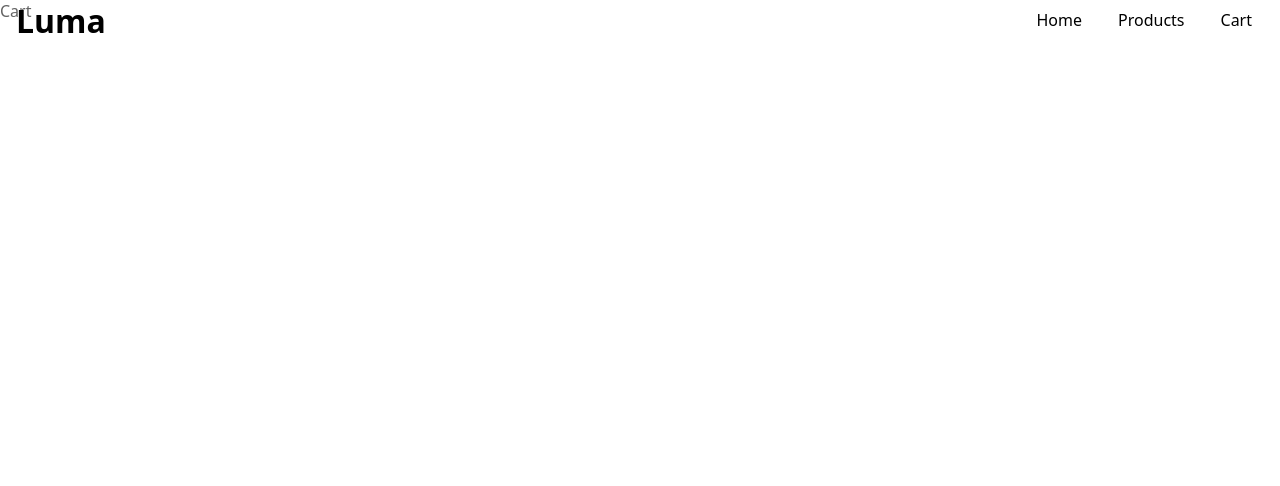
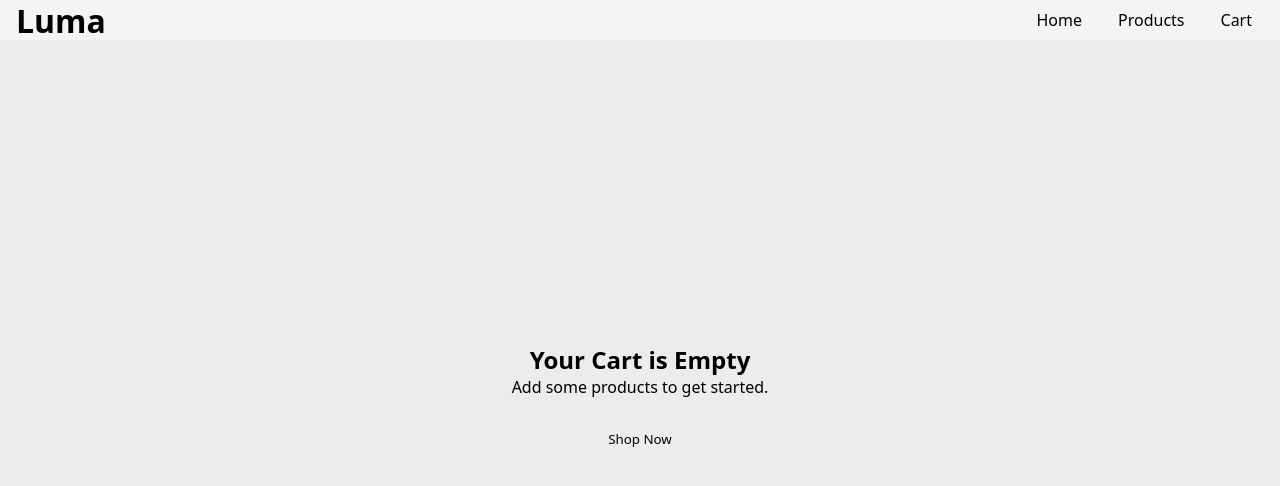
Before and after one commit to WLewis0991/shopping-page, a React (Vite) app: page /cart in a window 1280 px wide. Shown: the top 486 px of the page. Built offline with nearby package versions, Linux system fonts and the light colour scheme; no server answers.

Commit message:
Cart added along with message if cart is empty

```diff
--- a/src/App.jsx
+++ b/src/App.jsx
@@ -5,7 +5,8 @@ import { useState, useEffect } from "react";
 
 function App() {
 
-  const[products, setProducts] = useState([])
+  const[products, setProducts] = useState([]);
+  const[cart, setCart] = useState([]);
 
   useEffect(() => {
   const getProducts = async () => {
@@ -23,7 +24,7 @@ function App() {
 
   return (
     <BrowserRouter>
-      <AppRoutes products={products}/>
+      <AppRoutes products={products} cart={cart} setCart={setCart}/>
     </BrowserRouter>
   );
 }
--- a/src/index.css
+++ b/src/index.css
@@ -192,7 +192,7 @@
   border: 2px solid black;
   border-radius: 20px;
   background-color: whitesmoke;
-    overflow-wrap: break-word;
+  overflow-wrap: break-word;
   word-break: break-word;
 }
 
@@ -201,3 +201,49 @@
   height: 200px;
   object-fit: contain;
 }
+
+.empty-cart{
+  min-height: 100vh;
+  width: 100%;
+  display: flex;
+  flex-direction: column;
+  justify-content: center;
+  align-items: center;
+  background-color: rgba(218, 218, 218, 0.502);
+}
+
+.empty-cart button {
+  position: relative;
+  overflow: hidden;
+  padding: 10px 20px;
+  border-radius: 10px;
+  cursor: pointer;
+  background: transparent;
+  border:none;
+  z-index: 1;
+
+  transition: transform 300ms ease, box-shadow 300ms ease;
+}
+
+.empty-cart button::before {
+  content: "";
+  position: absolute;
+  bottom: 0;
+  left: 0;
+  width: 100%;
+  height: 0%;
+  background: black;
+  z-index: -1;
+
+  transition: height 300ms ease;
+}
+
+.empty-cart button:hover {
+  transform: scale(1.05);
+  box-shadow: 3px 3px 8px rgba(0,0,0,0.3);
+  color: white;
+}
+
+.empty-cart button:hover::before {
+  height: 100%;
+}
--- a/src/pages/CartPage.jsx
+++ b/src/pages/CartPage.jsx
@@ -1,4 +1,19 @@
- export default function CartPage(){
+ import { Link } from "react-router-dom";
+
+ export default function CartPage(props){
+
+   const { cart , setCart} = props
+
+   if (cart.length === 0) {
+  return (
+    <div className="empty-cart">
+      <h2>Your Cart is Empty</h2>
+      <p>Add some products to get started.</p>
+      <br />
+      <Link to="/products"> <button>Shop Now</button></Link>
+    </div>
+  );
+}
 
     return(<>
     <p>Cart</p>
--- a/src/routes/AppRoutes.jsx
+++ b/src/routes/AppRoutes.jsx
@@ -7,7 +7,7 @@ import NotFound from "../pages/NotFound";
 
 
 export default function AppRoutes(props) {
-  const {products} = props
+  const {products, cart, setCart} = props
 
 
 
@@ -15,8 +15,8 @@ export default function AppRoutes(props) {
     <Routes>
       <Route element={<MainLayout />}>
         <Route path="/" element={<Homepage />} />
-        <Route path="/products" element={<ProductsPage products={products}/>} />
-        <Route path="/cart" element={<CartPage />} />
+        <Route path="/products" element={<ProductsPage products={products} cart={cart} setCart={setCart}/>} />
+        <Route path="/cart" element={<CartPage cart={cart} setCart={setCart} />} />
         <Route path="*" element={<NotFound />} />
       </Route>
     </Routes>
```
